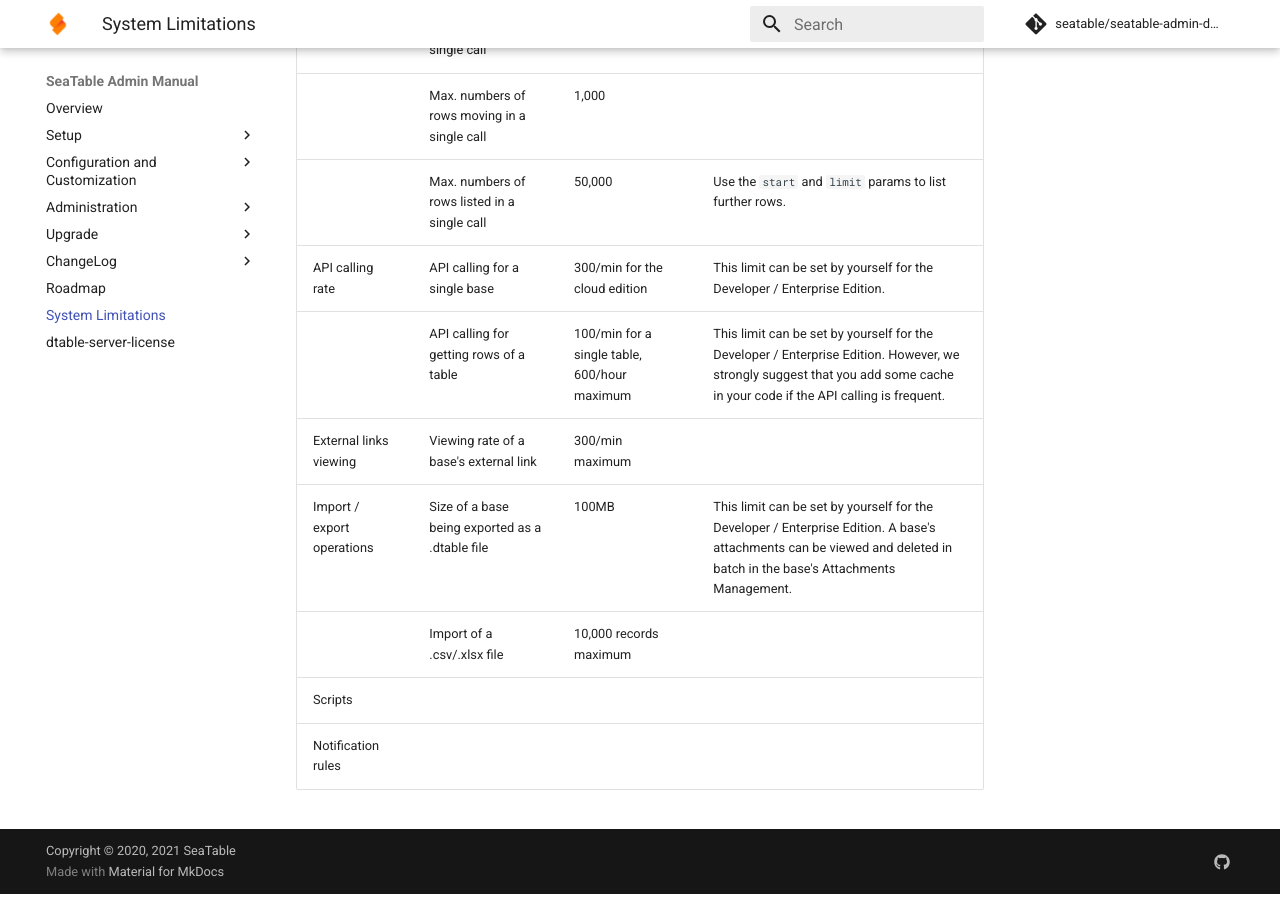
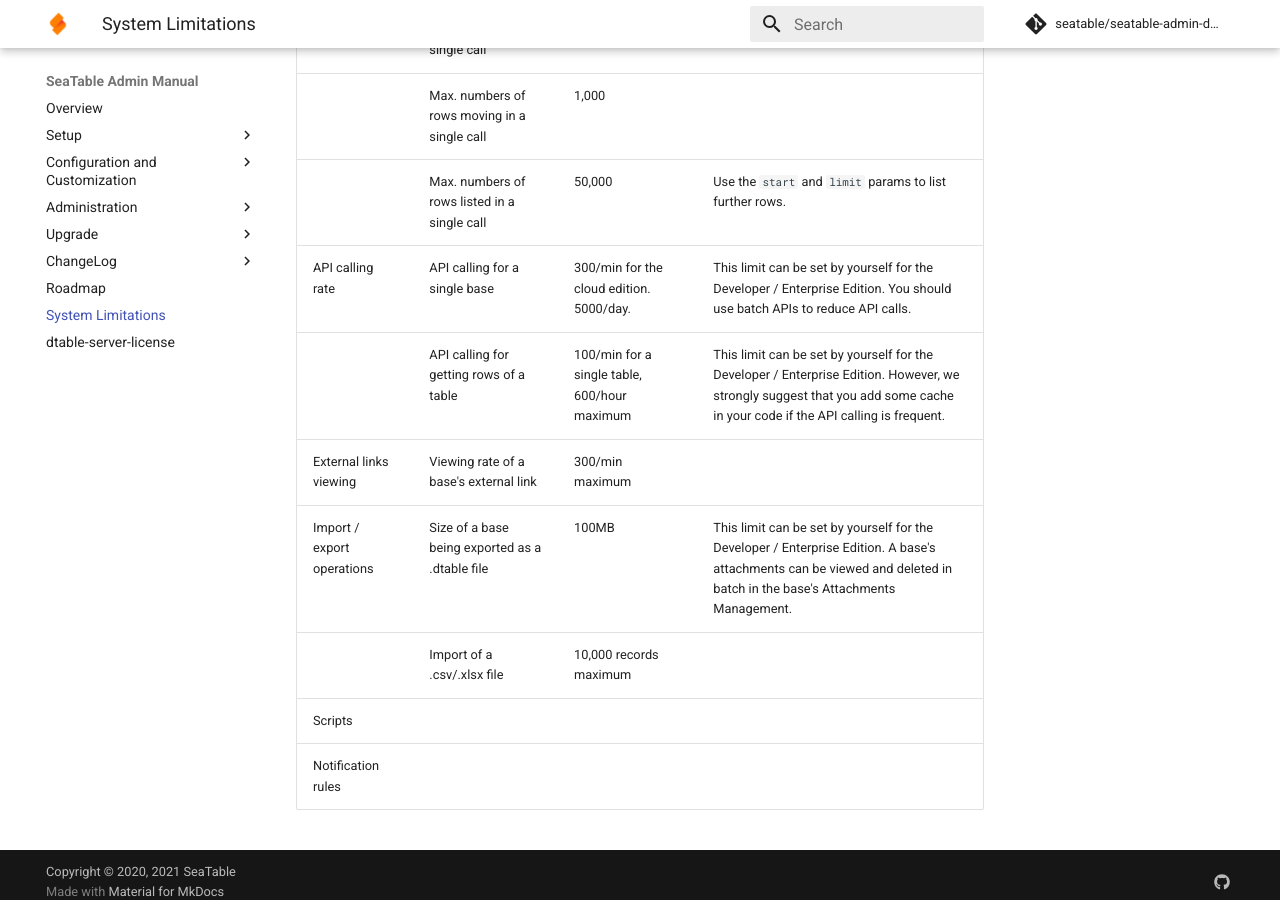
Before and after one commit to seatable/seatable-admin-docs, an MkDocs documentation site: the page built from manual/limitations/system_limitations.md, in a window 1280 px wide and 900 px high, scrolled down 680 px. Built offline with MkDocs 1.6.1 and Material for MkDocs 9.7.7, drawn with Linux system fonts in a browser that asks for light colours; comment, search, counter and statistics services are not loaded.

Commit message:
Update system_limitations.md

```diff
--- a/manual/limitations/system_limitations.md
+++ b/manual/limitations/system_limitations.md
@@ -12,7 +12,7 @@
 |                            | Max. numbers of rows deletion in a single call     | 10,000                                         |                                                              |
 |                            | Max. numbers of rows moving in a single call       | 1,000                                          |                                                              |
 |                            | Max. numbers of rows listed in a single call       | 50,000                                          | Use the `start` and `limit` params to list further rows.                                                             |
-| API calling rate          | API calling for a single base              | 300/min for the cloud edition                     | This limit can be set by yourself for the Developer / Enterprise Edition.    |
+| API calling rate          | API calling for a single base              | 300/min for the cloud edition. 5000/day.                     | This limit can be set by yourself for the Developer / Enterprise Edition. You should use batch APIs to reduce API calls.   |
 |                            | API calling for getting rows of a table | 100/min for a single table,  600/hour maximum | This limit can be set by yourself for the Developer / Enterprise Edition. However, we strongly suggest that you add some cache in your code if the API calling is frequent. |
 | External links viewing     | Viewing rate of a base's external link  | 300/min maximum                               |                                                              |
 | Import / export operations | Size of a base being exported as a .dtable file  | 100MB                                         | This limit can be set by yourself for the Developer / Enterprise Edition. A base's attachments can be viewed and deleted in batch in the base's Attachments Management.         |
```
